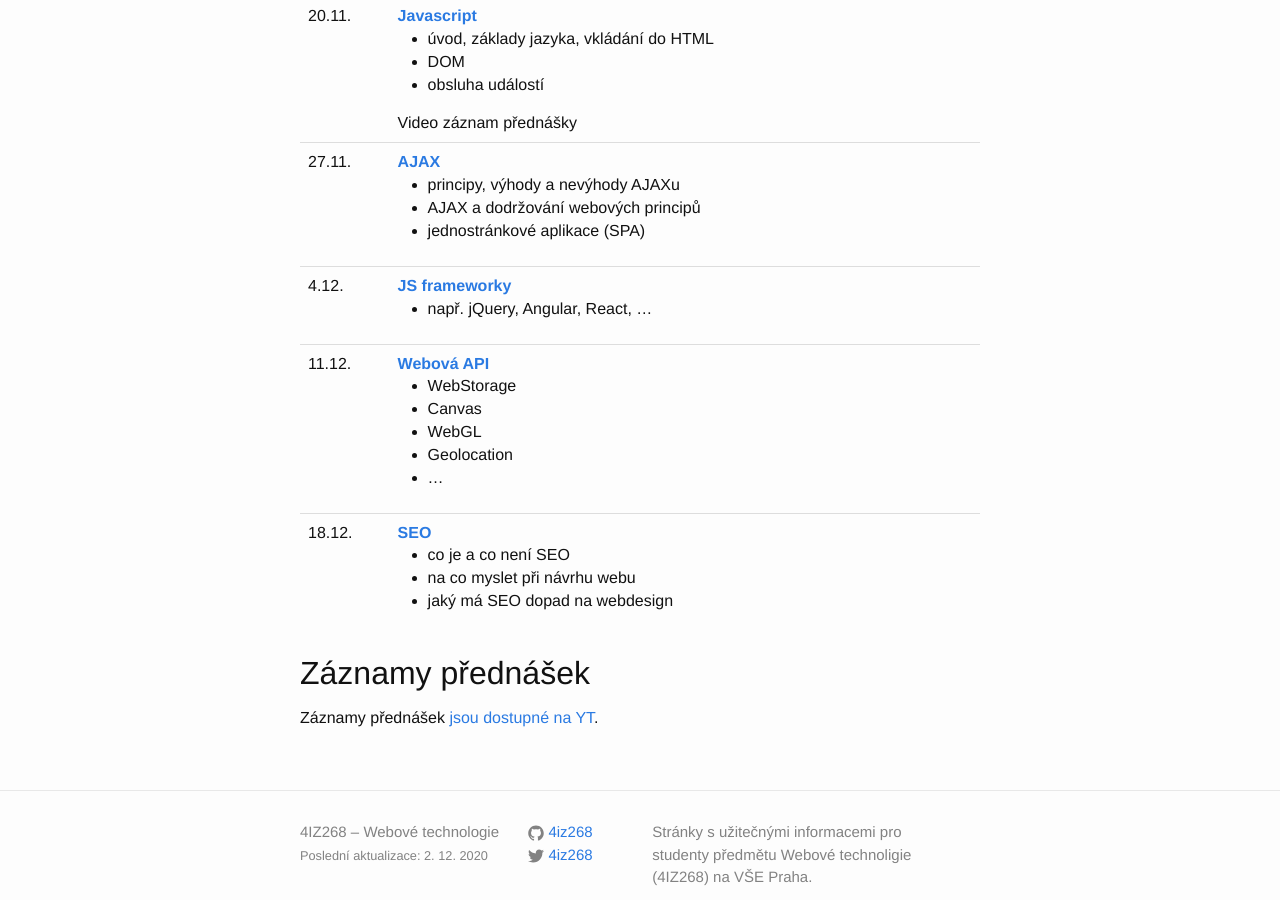
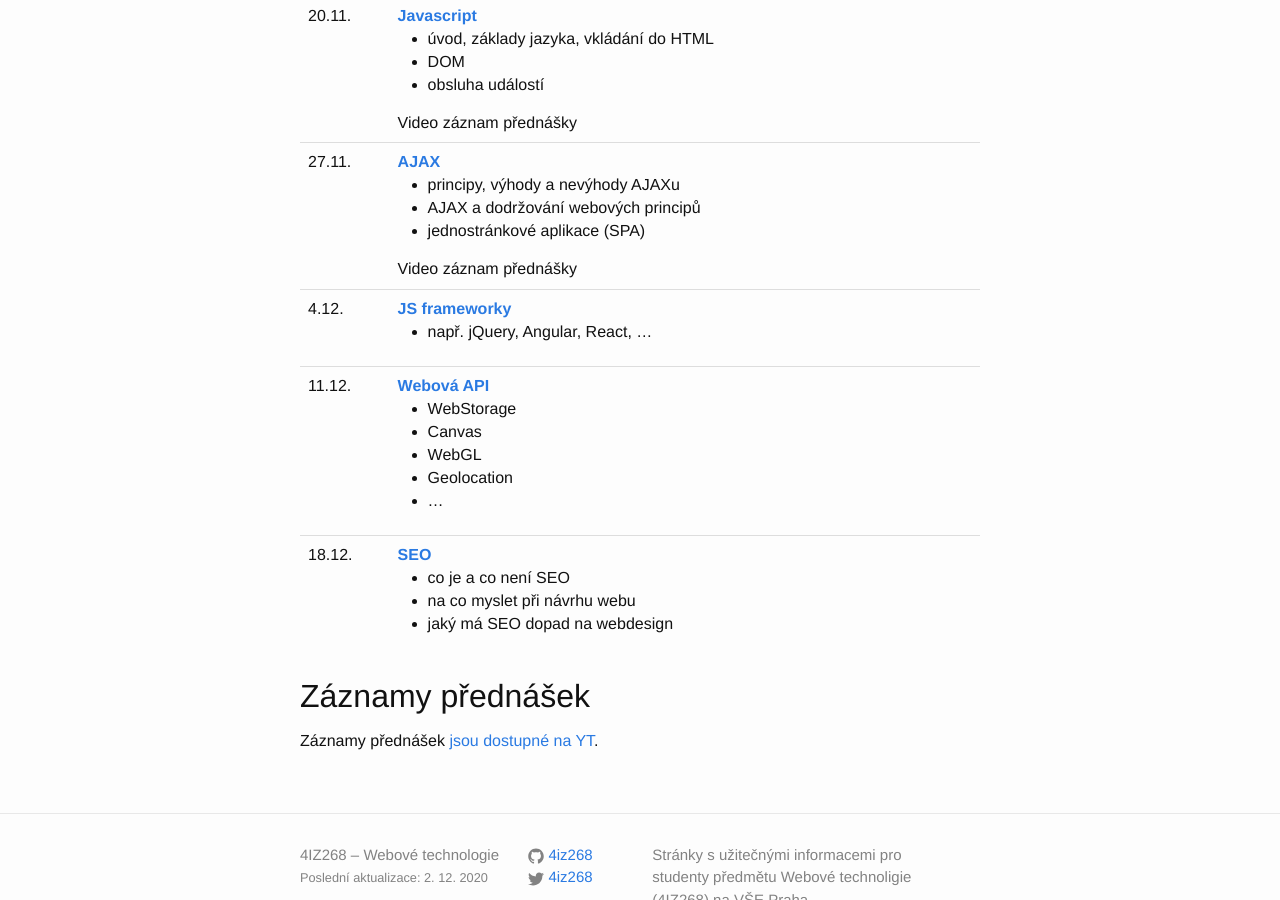
Before and after one commit to 4iz268/4iz268.github.io, a Jekyll site: the page built from prednasky/index.html, in a window 1280 px wide and 900 px high, scrolled down 1408 px. Built offline with Jekyll 4.4.1, drawn with Linux system fonts in a browser that asks for light colours; nearby versions of some CDN libraries.

Commit message:
AJAX video added

```diff
--- a/prednasky/index.html
+++ b/prednasky/index.html
@@ -150,6 +150,10 @@
           <li>AJAX a dodržování webových principů</li>
           <li>jednostránkové aplikace (SPA)</li>
         </ul>
+        <details>
+          <summary>Video záznam přednášky</summary>
+          <iframe width="560" height="315" src="https://www.youtube.com/embed/8aI2ddLVB_Y" frameborder="0" allow="accelerometer; autoplay; clipboard-write; encrypted-media; gyroscope; picture-in-picture" allowfullscreen></iframe>
+        </details>
       </td>
     </tr>
     <tr>
```
